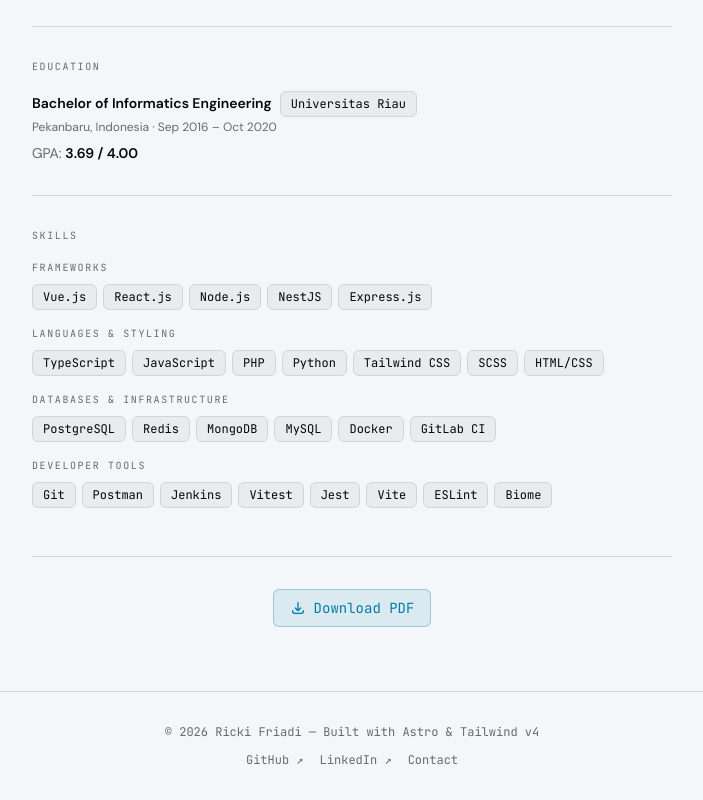
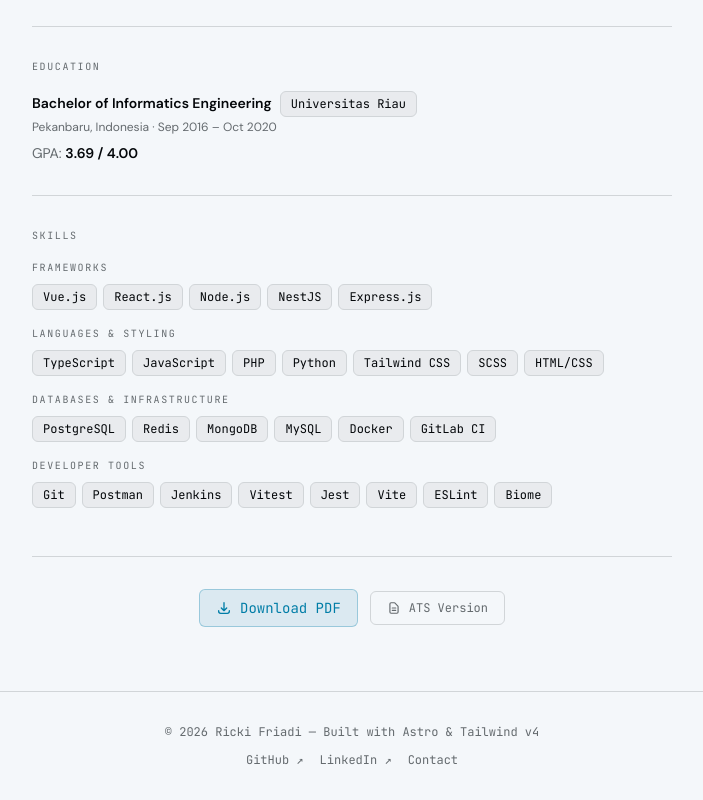
Before and after one commit to rickyfriady/rickyfrdy-web, an Astro site: page /resume in a window 1280 px wide. Shown: the part 2355-3155 px from the top of the page, without its empty margins (288-991 px from the left). Built offline with nearby package versions, Linux system fonts and the light colour scheme; Astro itself is replaced by a stand-in of ours.

Commit message:
feat(resume): add ATS Version download button to resume page

```diff
--- a/src/pages/resume.astro
+++ b/src/pages/resume.astro
@@ -133,7 +133,7 @@ import MainLayout from '@/components/layout/MainLayout.astro'
     <hr class="border-border mb-8" />
 
     <!-- Download CTA -->
-    <div class="pb-4 text-center">
+    <div class="pb-4 flex flex-wrap items-center justify-center gap-3">
       <a
         href="/resume.pdf"
         download
@@ -151,6 +151,23 @@ import MainLayout from '@/components/layout/MainLayout.astro'
         </svg>
         Download PDF
       </a>
+      <a
+        href="/resume-ats.pdf"
+        download
+        class="text-muted border-border hover:bg-secondary inline-flex items-center gap-2 rounded-md border px-4 py-2 font-mono text-xs transition-colors"
+      >
+        <svg
+          class="h-3.5 w-3.5"
+          fill="none"
+          viewBox="0 0 24 24"
+          stroke="currentColor"
+          stroke-width="2"
+          aria-hidden="true"
+        >
+          <path stroke-linecap="round" stroke-linejoin="round" d="M9 12h6m-6 4h6m2 5H7a2 2 0 01-2-2V5a2 2 0 012-2h5.586a1 1 0 01.707.293l5.414 5.414a1 1 0 01.293.707V19a2 2 0 01-2 2z" />
+        </svg>
+        ATS Version
+      </a>
     </div>
 
   </div>
```
